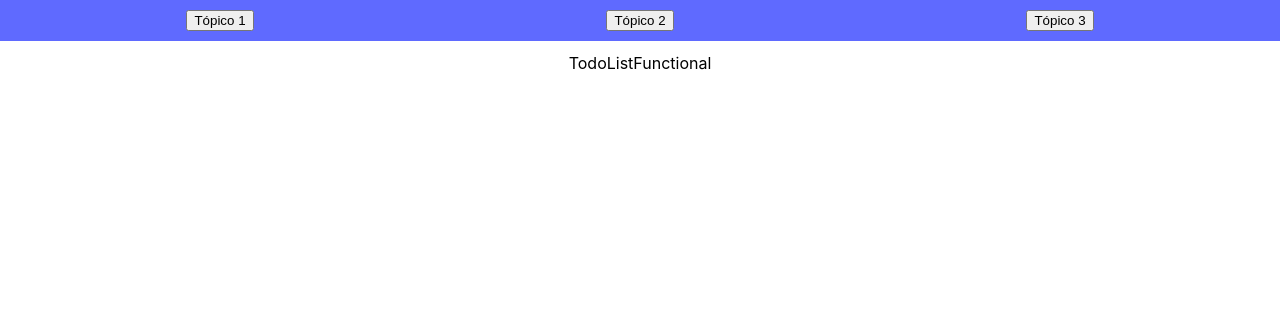
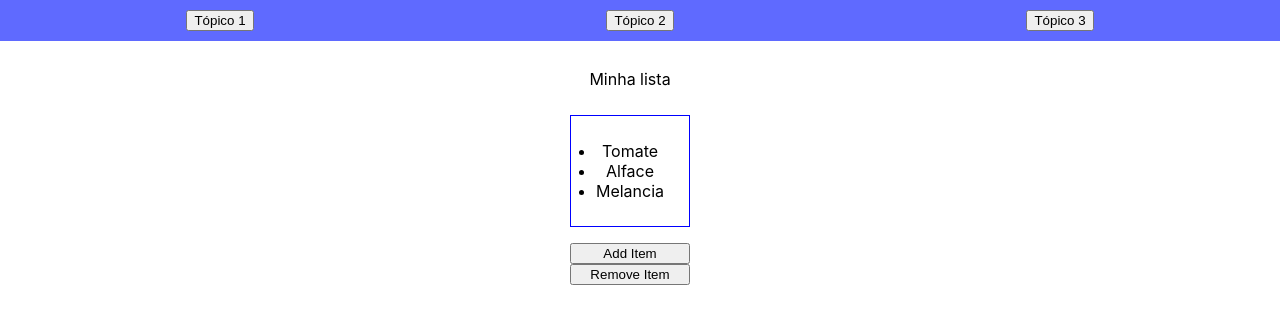
Before and after one commit to DaveJosef/Desafio-Github-Dio-TQI-Bootcamp, a React (Create React App) app in the folder Cursos/ReactJS/digital-one-react-intermediario/: page /aula-1 in a window 1280 px wide. Both pictures are taken after a click on the button "Tópico 2". Shown: the top 324 px of the page. Built offline with nearby package versions, Linux system fonts and the light colour scheme.

Commit message:
Adiciona parte-2 em digital-one-react-intermediario > aula-1

```diff
--- a/Cursos/ReactJS/digital-one-react-intermediario/src/aula-1/parte-2/TodoListFunctional.jsx
+++ b/Cursos/ReactJS/digital-one-react-intermediario/src/aula-1/parte-2/TodoListFunctional.jsx
@@ -1,8 +1,25 @@
-import React from 'react';
+import React, { useState } from 'react';
 
 const TodoListFunctional = () => {
+  const [items, setItems] = useState(['Tomate', 'Alface', 'Melancia']);
+
+  const addItem = (item) => {
+    setItems([...items, item]);
+  }
+
+  const removeItem = () => {
+    setItems([...items.slice(1)]);
+  }
+
   return (
-    <div>TodoListFunctional</div>
+    <div className='bloco-lista'>
+      <p>Minha lista</p>
+      <ul className='lista-estilizada'>
+        {items.map(item => <li>{item}</li>)}
+      </ul>
+      <button onClick={() => addItem('Abóbora')}>Add Item</button>
+      <button onClick={() => removeItem()}>Remove Item</button>
+    </div>
   )
 }
 
```
Also changed, not shown: Cursos/ReactJS/digital-one-react-intermediario/src/aula-1/parte-2/TodoListStatefull.jsx (added, +42 -0 lines), Cursos/ReactJS/digital-one-react-intermediario/src/aula-1/parte-2/TodoListStateless.jsx (added, +12 -0 lines).
